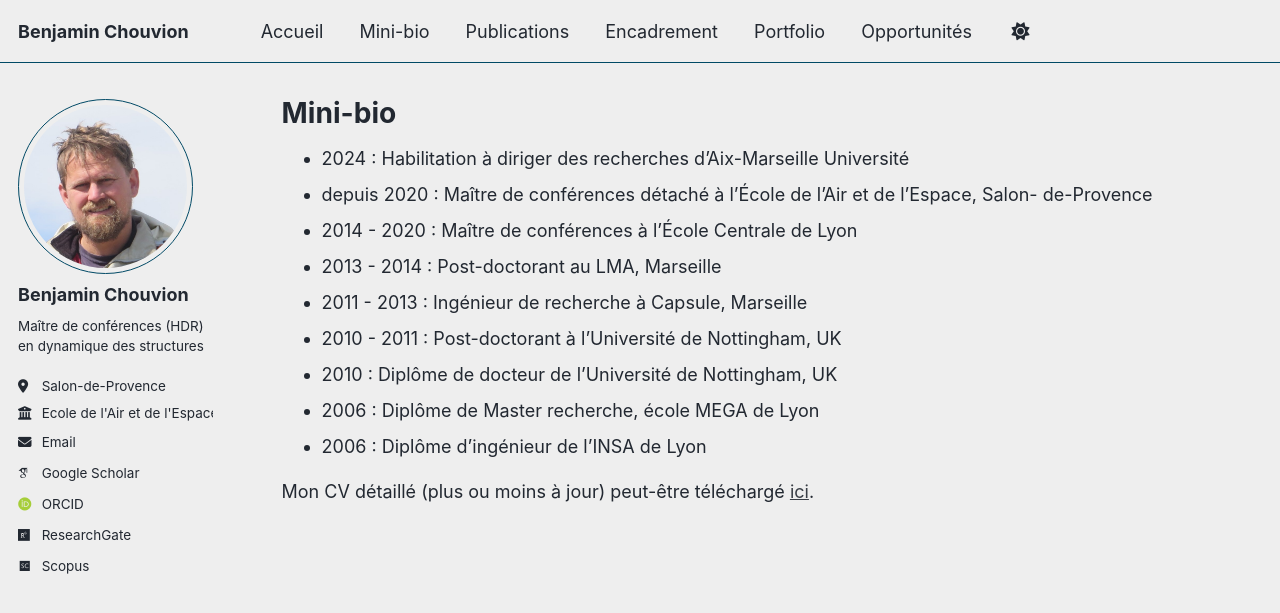
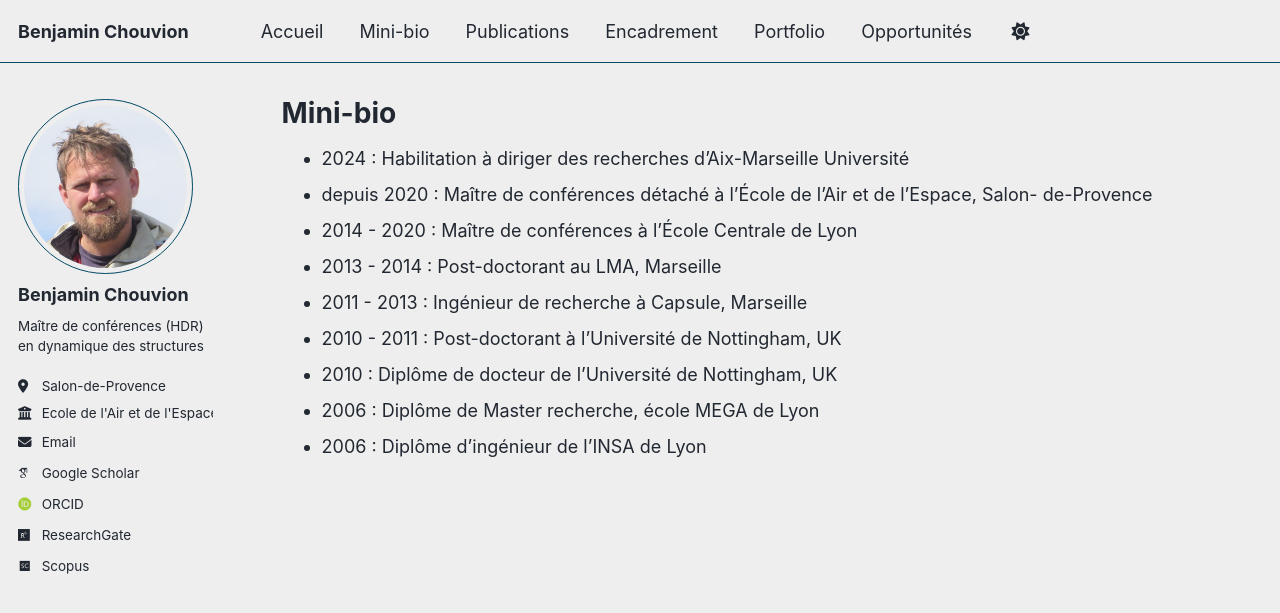
Before and after one commit to benjamin-chouvion/benjamin-chouvion.github.io, a Jekyll site: the page built from _pages/mini-bio.md, in a window 1280 px wide. Shown: the top 613 px of the page. Built offline with Jekyll 4.4.1, drawn with Linux system fonts in a browser that asks for light colours; some web fonts are replaced; a script bundle is joined from its source files by our own code; library files that are not in the unit come from our copies.

Commit message:
Update mini-bio.md

```diff
--- a/_pages/mini-bio.md
+++ b/_pages/mini-bio.md
@@ -20,4 +20,4 @@
 * 2006 : Diplôme de Master recherche, école MEGA de Lyon
 * 2006 : Diplôme d’ingénieur de l’INSA de Lyon
 
-Mon CV détaillé (plus ou moins à jour) peut-être téléchargé [ici](/files/2024_CV_HDR.pdf).
+<!-- Mon CV détaillé (plus ou moins à jour) peut-être téléchargé [ici](/files/2024_CV_HDR.pdf). -->
```
